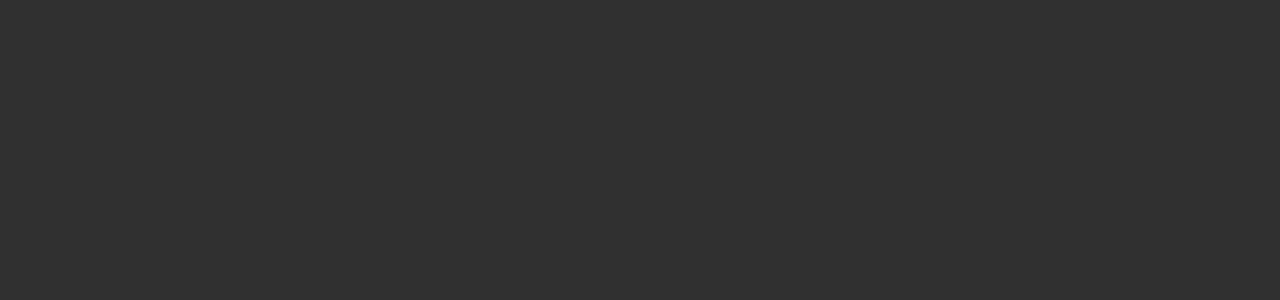
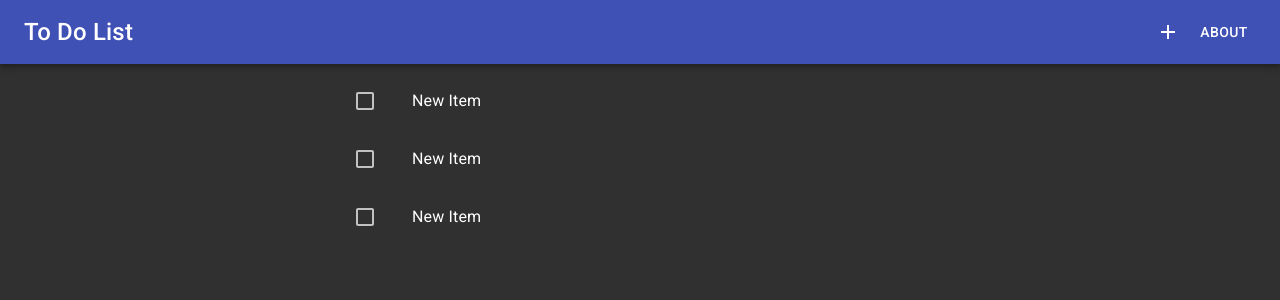
Before and after one commit to christopherkochaneck/todo-list, a React (Create React App) app in the folder web/: page /items in a window 1280 px wide. Shown: the top 300 px of the page. Built offline with nearby package versions, Linux system fonts and the light colour scheme.

Commit message:
ItemDetails implemented

```diff
--- a/web/src/app.tsx
+++ b/web/src/app.tsx
@@ -1,14 +1,14 @@
 import { FC } from 'react';
 import { createMuiTheme, CssBaseline, ThemeProvider } from '@material-ui/core';
 import { createBrowserHistory } from 'history';
-import { Router, Switch, Route } from 'react-router-dom';
+import { Router, Switch, Route, Redirect } from 'react-router-dom';
 //layout
 //**************** */
 
 //pages
 import { Home } from './pages/Home';
 import { AddItem } from './pages/AddItem';
-
+import { ItemDetails } from './pages/ItemDetails';
 const theme = createMuiTheme({
   palette: {
     type: 'dark',
@@ -22,8 +22,10 @@
       <ThemeProvider theme={theme}>
         <CssBaseline />
         <Switch>
-          <Route exact path="/" component={Home} />
-          <Route exact path="/add" component={AddItem} />
+          <Route exact path="/items/" component={Home} />
+          <Route exact path="/items/add" component={AddItem} />
+          <Route exact path="/items/details/:id" component={ItemDetails} />
+          <Redirect exact path="/" to="/items" />
         </Switch>
       </ThemeProvider>
     </Router>
--- a/web/src/components/dialogs/AboutDialog.tsx
+++ b/web/src/components/dialogs/AboutDialog.tsx
@@ -1,16 +1,8 @@
 import React, { FC, useState } from 'react';
-import {
-  Button,
-  Dialog,
-  DialogActions,
-  DialogContent,
-  DialogContentText,
-  DialogTitle,
-  Grid,
-} from '@material-ui/core';
+import { Button, Dialog, DialogActions, DialogContent, DialogTitle, Grid } from '@material-ui/core';
 
 export const AboutDialog: FC = () => {
-  const [open, setOpen] = useState<boolean>(true);
+  const [open, setOpen] = useState<boolean>(false);
 
   return (
     <React.Fragment>
--- a/web/src/components/items/ItemListItem.tsx
+++ b/web/src/components/items/ItemListItem.tsx
@@ -1,4 +1,4 @@
-import { FC } from 'react';
+import { FC, useState } from 'react';
 import {
   ListItemIcon,
   ListItem,
@@ -9,26 +9,40 @@
 } from '@material-ui/core';
 import { DeleteOutlined as DeleteIcon } from '@material-ui/icons';
 import { red } from '@material-ui/core/colors';
+import { Item } from '../../types/item';
+import { useHistory } from 'react-router';
 
-interface Props {}
+interface Props {
+  item: Item;
+}
 
-export const ItemListItem: FC<Props> = () => {
+export const ItemListItem: FC<Props> = (props) => {
+  const history = useHistory();
+  const [done, setDone] = useState<boolean>(false);
+  const { item } = props;
   return (
-    <ListItem button onClick={() => {}}>
-      <ListItemIcon>
+    <ListItem
+      button
+      onClick={() => {
+        history.push(`/items/details/${item.id}`);
+      }}
+    >
+      <ListItemIcon
+        onClick={(e) => {
+          e.stopPropagation();
+        }}
+      >
         <Checkbox
           edge="start"
-          checked={false}
           tabIndex={-1}
           inputProps={{ 'aria-labelledby': 'ITEM-X' }}
+          checked={done}
+          onChange={(e) => {
+            setDone(e.currentTarget.checked);
+          }}
         />
       </ListItemIcon>
-      <ListItemText id="ITEM-X" primary={'TITLE'}></ListItemText>
-      <ListItemSecondaryAction>
-        <IconButton>
-          <DeleteIcon style={{ color: red[500] }} />
-        </IconButton>
-      </ListItemSecondaryAction>
+      <ListItemText id={`${item.id}`} primary={`${item.title}`}></ListItemText>
     </ListItem>
   );
 };
--- /dev/null
+++ b/web/src/data.ts
@@ -0,0 +1,23 @@
+export const data = [
+  {
+    id: '590b606c-0de7-4e51-bf30-239aeca55422',
+    title: 'New Item',
+    description: 'New Item Description',
+    createdAt: '2021-05-14T21:20:18.410Z',
+    done: false,
+  },
+  {
+    id: 'dfaf1b6b-32d9-46c4-99db-d0de3838f2fd',
+    title: 'New Item',
+    description: 'New Item Description',
+    createdAt: '2021-05-14T21:20:19.037Z',
+    done: false,
+  },
+  {
+    id: 'd2a5f904-423c-4ac7-9289-801d2867b26e',
+    title: 'New Item',
+    description: 'New Item Description',
+    createdAt: '2021-05-14T21:20:19.533Z',
+    done: false,
+  },
+];
--- a/web/src/pages/Home.tsx
+++ b/web/src/pages/Home.tsx
@@ -5,7 +5,7 @@
 import { history } from '../app';
 import { AboutDialog } from '../components/dialogs/AboutDialog';
 import { ItemListItem } from '../components/items/ItemListItem';
-
+import { data } from '../data';
 export const Home: FC = () => {
   const addButton = (
     <IconButton onClick={() => history.push('/add')}>
@@ -16,11 +16,10 @@
   return (
     <LayoutWrapper actions={[addButton, <AboutDialog />]}>
       <Container maxWidth="sm" style={{ padding: 0 }}>
-        {/* <ItemDetails/> */}
         <List>
-          <ItemListItem />
-          <ItemListItem />
-          <ItemListItem />
+          {data.map((item) => {
+            return <ItemListItem key={item.id} item={item} />;
+          })}
         </List>
       </Container>
     </LayoutWrapper>
--- /dev/null
+++ b/web/src/pages/ItemDetails.tsx
@@ -0,0 +1,95 @@
+import {
+  Card,
+  CardContent,
+  Container,
+  Grid,
+  IconButton,
+  Tooltip,
+  Typography,
+} from '@material-ui/core';
+import { green, red } from '@material-ui/core/colors';
+import * as Icons from '@material-ui/icons';
+import moment from 'moment';
+import { FC, useEffect, useState } from 'react';
+import { useHistory, useParams } from 'react-router';
+import { LayoutWrapper } from '../components/layout/LayoutWrapper';
+import { data } from '../data';
+import { Item } from '../types/item';
+
+interface QueryParams {
+  id: string;
+}
+
+export const ItemDetails: FC = () => {
+  const history = useHistory();
+  const params = useParams<QueryParams>();
+  const [item, setItem] = useState<Item | null>(null);
+
+  useEffect(() => {
+    // find item by id
+    const item: Item = data.filter((x) => x.id === params.id)[0] || null;
+
+    // redirect back to items if item was not found
+    if (!item) {
+      history.push('/items');
+    }
+
+    setItem(item);
+  }, [history, params.id]);
+  if (!item) return null;
+
+  const deleteButton = (
+    <IconButton>
+      <Tooltip title="Delete item">
+        <Icons.DeleteOutlined style={{ color: red[500] }} />
+      </Tooltip>
+    </IconButton>
+  );
+
+  const doneIcon = <Icons.CheckOutlined htmlColor={green[500]} />;
+  const notDoneIcon = <Icons.CloseOutlined htmlColor={red[500]} />;
+
+  return (
+    <LayoutWrapper title={item.title} showBackArrow actions={[deleteButton]}>
+      <Container maxWidth="md">
+        <Card style={{ marginTop: 24 }}>
+          <CardContent>
+            <Grid container spacing={2}>
+              <Grid item xs={12}>
+                <Typography variant="subtitle1" color="textSecondary">
+                  Description
+                </Typography>
+                <Typography variant="body1">
+                  {item.description ? item.description : <i>undefined</i>}
+                </Typography>
+              </Grid>
+              <Grid item xs={12}>
+                <Typography variant="subtitle1" color="textSecondary">
+                  Created at
+                </Typography>
+                <Typography variant="body1">
+                  <span>
+                    <Icons.CalendarTodayOutlined fontSize="inherit" />{' '}
+                    {moment(item.createdAt).format('D. MMM YYYY')}
+                  </span>
+                  <br />
+                  <span>
+                    <Icons.ScheduleOutlined fontSize="inherit" />{' '}
+                    {moment(item.createdAt).format('HH:MM')}
+                  </span>
+                </Typography>
+              </Grid>
+
+              <Grid item xs={12}>
+                <Typography variant="subtitle1" color="textSecondary">
+                  Done
+                </Typography>
+                {item.done ? doneIcon : notDoneIcon}
+              </Grid>
+            </Grid>
+          </CardContent>
+        </Card>
+      </Container>
+    </LayoutWrapper>
+  );
+};
--- /dev/null
+++ b/web/src/types/item.ts
@@ -0,0 +1,8 @@
+export interface Item {
+  id: string;
+  title: string;
+  description?: string;
+  done: boolean;
+  parentId?: string;
+  createdAt: string;
+}
```
Also changed, not shown: web/src/components/ItemDetails.tsx (deleted, +0 -27 lines).
